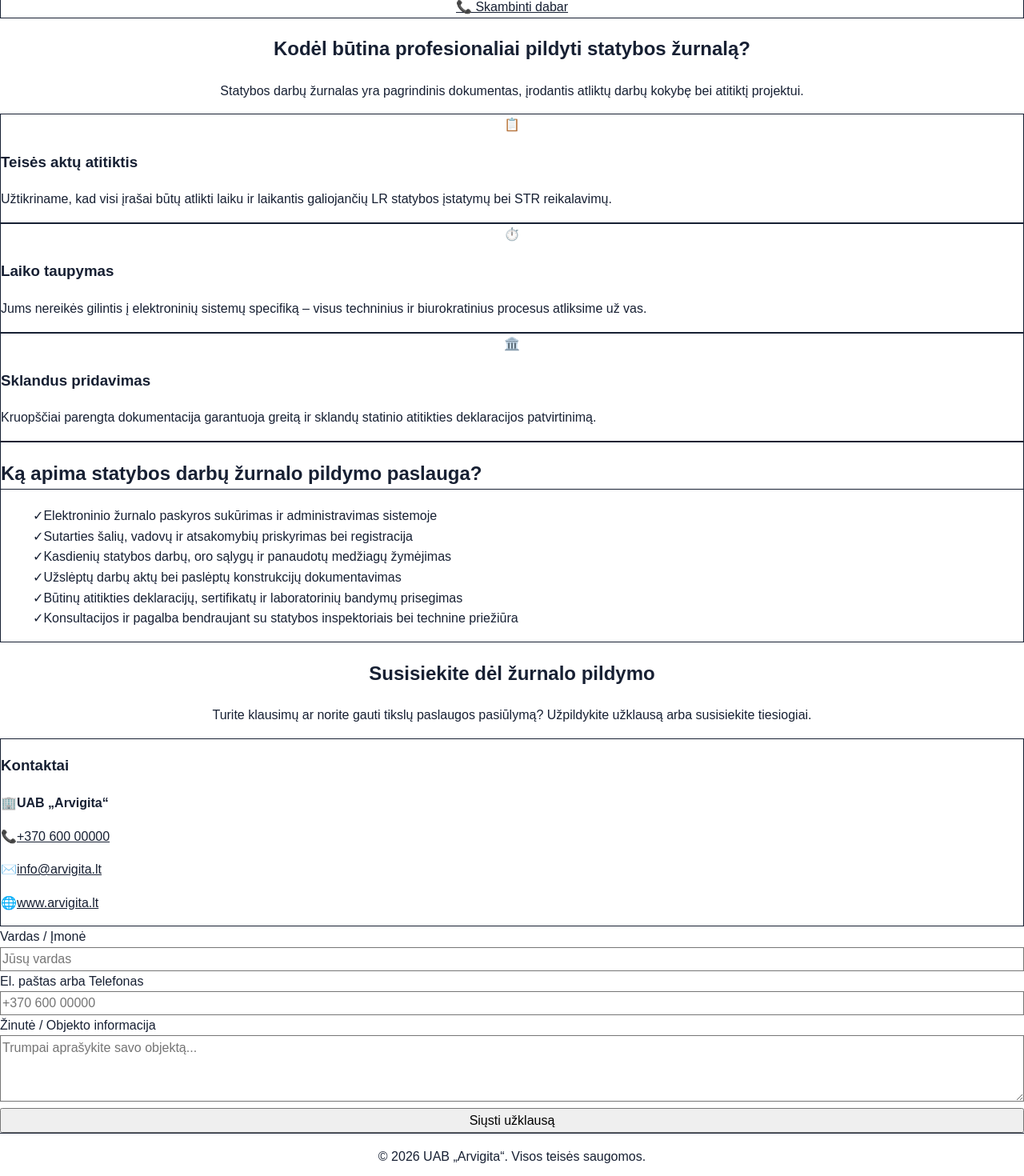
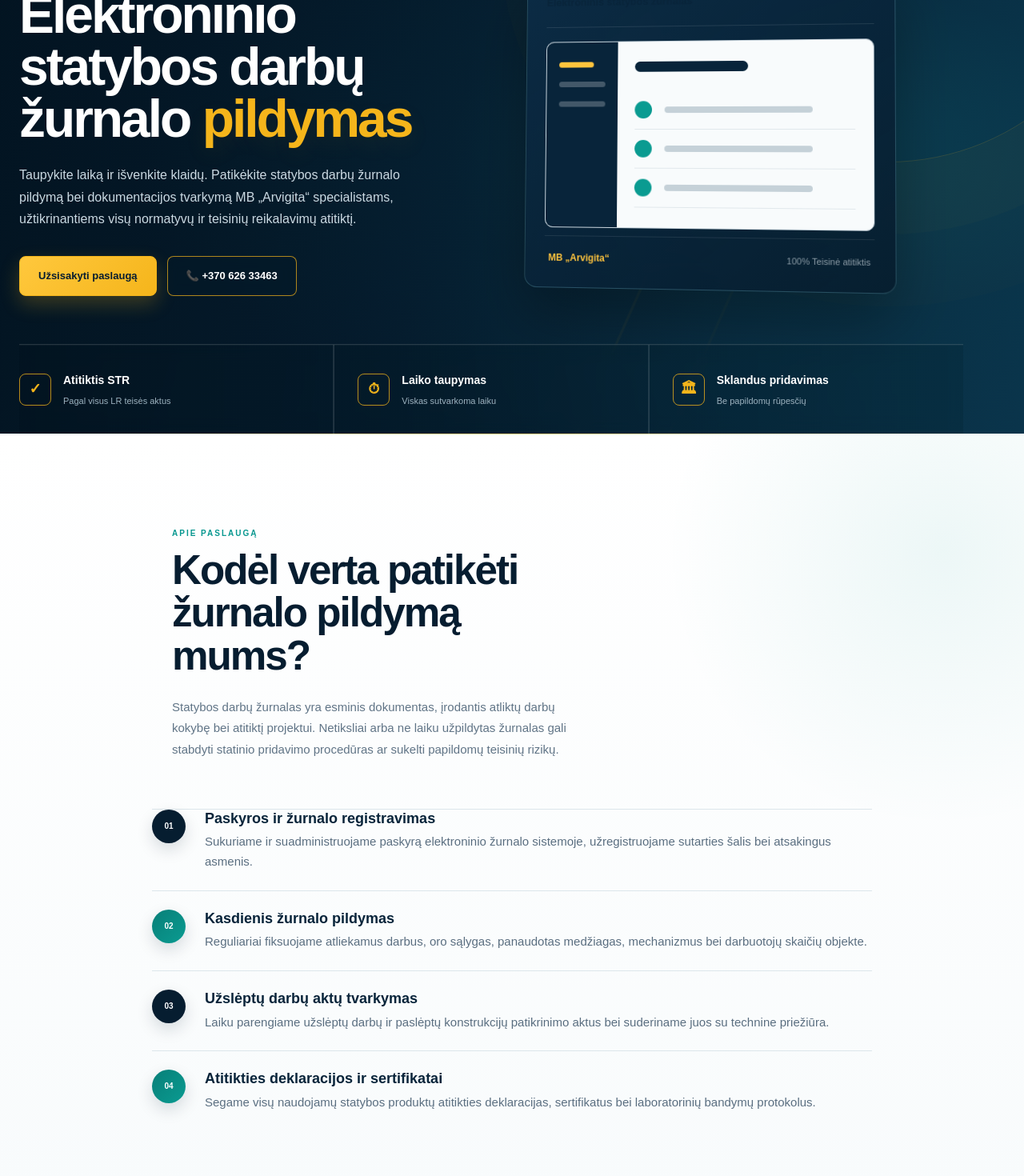
Before and after one commit to infoarvigita-cyber/arvigita, a Next.js app: page /statybos-darbu-zurnalo-pildymas in a window 1280 px wide. Shown: the part 180-1650 px from the top of the page at 80% size. Built offline with nearby package versions, Linux system fonts and the light colour scheme.

Commit message:
Naujas puslapis pritaikytas prie pagrindinio dizaino ir atnaujinti kontaktai

```diff
--- a/app/statybos-darbu-zurnalo-pildymas/page.tsx
+++ b/app/statybos-darbu-zurnalo-pildymas/page.tsx
@@ -3,7 +3,7 @@ import Link from 'next/link';
 import type { Metadata } from 'next';
 
 export const metadata: Metadata = {
-  title: 'Statybos darbų žurnalo pildymas | Arvigita',
+  title: 'Statybos darbų žurnalo pildymas | MB „Arvigita“',
   description: 'Profesionalus elektroninio statybos darbų žurnalo pildymas, tvarkymas ir konsultacijos. Užtikriname atitiktį LR teisės aktams bei sklandų statinio pridavimo procesą.',
   keywords: [
     'statybos darbu zurnalo pildymas',
@@ -16,180 +16,259 @@ export const metadata: Metadata = {
 
 export default function StatybosZurnaloPildymas() {
   return (
-    <div className="min-h-screen bg-slate-50 text-slate-900 font-sans">
-      {/* Viršutinis puslapio skydelis (Hero Section) */}
-      <section className="relative bg-gradient-to-r from-slate-900 via-blue-950 to-slate-900 text-white py-20 px-4 sm:px-6 lg:px-8">
-        <div className="max-w-5xl mx-mx-auto text-center">
-          <span className="inline-block px-4 py-1.5 mb-4 text-xs font-semibold tracking-wider text-blue-400 uppercase bg-blue-900/50 rounded-full border border-blue-700/50">
-            Profesionalios Statybos Paslaugos
+    <div className="public-site">
+      {/* HERO SECTION */}
+      <section className="hero-premium">
+        <div className="hero-overlay"></div>
+        <div className="container">
+          <div className="hero-premium-inner">
+            <div className="hero-main">
+              <span className="hero-eyebrow">
+                PROFESIONALIOS STATYBOS PASLAUGOS
               </span>
-          <h1 className="text-3xl sm:text-5xl font-extrabold tracking-tight mb-6 leading-tight">
-            Elektroninio statybos darbų žurnalo pildymas ir tvarkymas
+              <h1>
+                Elektroninio statybos darbų žurnalo <span>pildymas</span>
               </h1>
-          <p className="text-lg sm:text-xl text-slate-300 max-w-3xl mx-auto mb-8 leading-relaxed">
-            Taupykite laiką ir išvenkite klaidų. Patikėkite statybos darbų žurnalo pildymą patyrusiems specialistams, užtikrinantiems visų normatyvų bei teisinių reikalavimų atitiktį.
+              <p className="hero-lead">
+                Taupykite laiką ir išvenkite klaidų. Patikėkite statybos darbų žurnalo pildymą bei dokumentacijos tvarkymą MB „Arvigita“ specialistams, užtikrinantiems visų normatyvų ir teisinių reikalavimų atitiktį.
               </p>
-          <div className="flex flex-col sm:flex-row gap-4 justify-center">
-            <a
-              href="#kontaktai"
-              className="inline-flex items-center justify-center px-6 py-3.5 border border-transparent text-base font-medium rounded-lg text-white bg-blue-600 hover:bg-blue-700 transition duration-200 shadow-lg hover:shadow-xl"
-            >
-              Užsisakyti paslaugą / Konsultaciją
+              <div className="hero-actions">
+                <a href="#kontaktai" className="button button-gold">
+                  Užsisakyti paslaugą
                 </a>
-            <a
-              href="tel:+37060000000"
-              className="inline-flex items-center justify-center px-6 py-3.5 border border-slate-700 text-base font-medium rounded-lg text-slate-200 bg-slate-800/80 hover:bg-slate-800 hover:text-white transition duration-200"
-            >
-              📞 Skambinti dabar
+                <a href="tel:+37062633463" className="button button-hero-secondary">
+                  📞 +370 626 33463
                 </a>
+              </div>
+            </div>
+
+            {/* HERO VISUAL CARD */}
+            <div className="hero-visual">
+              <div className="hero-visual-card">
+                <div className="hero-visual-top">
+                  <span>Elektroninis statybos žurnalas</span>
+                </div>
+                <div className="hero-screen">
+                  <div className="hero-screen-sidebar">
+                    <span></span>
+                    <span></span>
+                    <span></span>
+                  </div>
+                  <div className="hero-screen-content">
+                    <div className="screen-title"></div>
+                    <div className="screen-row">
+                      <i></i>
+                      <b></b>
+                    </div>
+                    <div className="screen-row">
+                      <i></i>
+                      <b></b>
+                    </div>
+                    <div className="screen-row">
+                      <i></i>
+                      <b></b>
+                    </div>
+                  </div>
+                </div>
+                <div className="hero-visual-caption">
+                  <strong>MB „Arvigita“</strong>
+                  <span>100% Teisinė atitiktis</span>
+                </div>
+              </div>
+            </div>
+          </div>
+        </div>
+
+        {/* HERO BENEFITS STRIP */}
+        <div className="container">
+          <div className="hero-benefits">
+            <div className="hero-benefit">
+              <div className="benefit-icon">✓</div>
+              <div>
+                <strong>Atitiktis STR</strong>
+                <span>Pagal visus LR teisės aktus</span>
+              </div>
+            </div>
+            <div className="hero-benefit">
+              <div className="benefit-icon">⏱</div>
+              <div>
+                <strong>Laiko taupymas</strong>
+                <span>Viskas sutvarkoma laiku</span>
+              </div>
+            </div>
+            <div className="hero-benefit">
+              <div className="benefit-icon">🏛</div>
+              <div>
+                <strong>Sklandus pridavimas</strong>
+                <span>Be papildomų rūpesčių</span>
+              </div>
+            </div>
           </div>
         </div>
       </section>
 
-      {/* Pagrindinis turinys */}
-      <main className="max-w-5xl mx-auto px-4 sm:px-6 lg:px-8 py-16 space-y-16">
-        {/* KODĖL VERTA RINKTIS */}
-        <section>
-          <div className="text-center mb-12">
-            <h2 className="text-2xl sm:text-3xl font-bold text-slate-900">
-              Kodėl būtina profesionaliai pildyti statybos žurnalą?
-            </h2>
-            <p className="text-slate-600 mt-2 max-w-2xl mx-auto">
-              Statybos darbų žurnalas yra pagrindinis dokumentas, įrodantis atliktų darbų kokybę bei atitiktį projektui.
+      {/* MAIN CONTENT / PASLAUGOS INFROMAIJA */}
+      <section className="section edz-section">
+        <div className="container">
+          <div className="edz-copy" style={{ maxWidth: '850px', margin: '0 auto 60px' }}>
+            <span className="section-label">Apie paslaugą</span>
+            <h2>Kodėl verta patikėti žurnalo pildymą mums?</h2>
+            <p className="section-intro">
+              Statybos darbų žurnalas yra esminis dokumentas, įrodantis atliktų darbų kokybę bei atitiktį projektui. Netiksliai arba ne laiku užpildytas žurnalas gali stabdyti statinio pridavimo procedūras ar sukelti papildomų teisinių rizikų.
             </p>
           </div>
 
-          <div className="grid md:grid-cols-3 gap-8">
-            <div className="bg-white p-6 rounded-xl shadow-sm border border-slate-200">
-              <div className="w-12 h-12 bg-blue-100 text-blue-600 rounded-lg flex items-center justify-center text-2xl mb-4">
-                📋
-              </div>
-              <h3 className="text-xl font-semibold mb-2">Teisės aktų atitiktis</h3>
-              <p className="text-slate-600 text-sm leading-relaxed">
-                Užtikriname, kad visi įrašai būtų atlikti laiku ir laikantis galiojančių LR statybos įstatymų bei STR reikalavimų.
+          {/* KĄ APIMA PASLAUGA (FEATURE LIST) */}
+          <div className="feature-list-premium" style={{ maxWidth: '900px', margin: '0 auto' }}>
+            <div className="feature-item">
+              <div className="feature-number">01</div>
+              <div>
+                <h3 style={{ fontSize: '18px', fontWeight: '800', color: 'var(--ar-navy-900)', margin: '0 0 6px' }}>
+                  Paskyros ir žurnalo registravimas
+                </h3>
+                <p style={{ margin: 0, color: 'var(--ar-muted)', fontSize: '15px' }}>
+                  Sukuriame ir suadministruojame paskyrą elektroninio žurnalo sistemoje, užregistruojame sutarties šalis bei atsakingus asmenis.
                 </p>
               </div>
+            </div>
 
-            <div className="bg-white p-6 rounded-xl shadow-sm border border-slate-200">
-              <div className="w-12 h-12 bg-blue-100 text-blue-600 rounded-lg flex items-center justify-center text-2xl mb-4">
-                ⏱️
-              </div>
-              <h3 className="text-xl font-semibold mb-2">Laiko taupymas</h3>
-              <p className="text-slate-600 text-sm leading-relaxed">
-                Jums nereikės gilintis į elektroninių sistemų specifiką – visus techninius ir biurokratinius procesus atliksime už vas.
+            <div className="feature-item">
+              <div className="feature-number feature-number-teal">02</div>
+              <div>
+                <h3 style={{ fontSize: '18px', fontWeight: '800', color: 'var(--ar-navy-900)', margin: '0 0 6px' }}>
+                  Kasdienis žurnalo pildymas
+                </h3>
+                <p style={{ margin: 0, color: 'var(--ar-muted)', fontSize: '15px' }}>
+                  Reguliariai fiksuojame atliekamus darbus, oro sąlygas, panaudotas medžiagas, mechanizmus bei darbuotojų skaičių objekte.
                 </p>
               </div>
+            </div>
 
-            <div className="bg-white p-6 rounded-xl shadow-sm border border-slate-200">
-              <div className="w-12 h-12 bg-blue-100 text-blue-600 rounded-lg flex items-center justify-center text-2xl mb-4">
-                🏛️
+            <div className="feature-item">
+              <div className="feature-number">03</div>
+              <div>
+                <h3 style={{ fontSize: '18px', fontWeight: '800', color: 'var(--ar-navy-900)', margin: '0 0 6px' }}>
+                  Užslėptų darbų aktų tvarkymas
+                </h3>
+                <p style={{ margin: 0, color: 'var(--ar-muted)', fontSize: '15px' }}>
+                  Laiku parengiame užslėptų darbų ir paslėptų konstrukcijų patikrinimo aktus bei suderiname juos su technine priežiūra.
+                </p>
               </div>
-              <h3 className="text-xl font-semibold mb-2">Sklandus pridavimas</h3>
-              <p className="text-slate-600 text-sm leading-relaxed">
-                Kruopščiai parengta dokumentacija garantuoja greitą ir sklandų statinio atitikties deklaracijos patvirtinimą.
+            </div>
+
+            <div className="feature-item">
+              <div className="feature-number feature-number-teal">04</div>
+              <div>
+                <h3 style={{ fontSize: '18px', fontWeight: '800', color: 'var(--ar-navy-900)', margin: '0 0 6px' }}>
+                  Atitikties deklaracijos ir sertifikatai
+                </h3>
+                <p style={{ margin: 0, color: 'var(--ar-muted)', fontSize: '15px' }}>
+                  Segame visų naudojamų statybos produktų atitikties deklaracijas, sertifikatus bei laboratorinių bandymų protokolus.
                 </p>
+              </div>
+            </div>
           </div>
         </div>
       </section>
 
-        {/* PASLAUGŲ EIGA */}
-        <section className="bg-white p-8 sm:p-10 rounded-2xl shadow-sm border border-slate-200">
-          <h2 className="text-2xl font-bold mb-6 text-slate-900 border-b pb-4">
-            Ką apima statybos darbų žurnalo pildymo paslauga?
-          </h2>
-          <ul className="space-y-4">
-            {[
-              'Elektroninio žurnalo paskyros sukūrimas ir administravimas sistemoje',
-              'Sutarties šalių, vadovų ir atsakomybių priskyrimas bei registracija',
-              'Kasdienių statybos darbų, oro sąlygų ir panaudotų medžiagų žymėjimas',
-              'Užslėptų darbų aktų bei paslėptų konstrukcijų dokumentavimas',
-              'Būtinų atitikties deklaracijų, sertifikatų ir laboratorinių bandymų prisegimas',
-              'Konsultacijos ir pagalba bendraujant su statybos inspektoriais bei technine priežiūra'
-            ].map((item, index) => (
-              <li key={index} className="flex items-start gap-3">
-                <span className="text-blue-600 font-bold mt-1">✓</span>
-                <span className="text-slate-700 leading-relaxed">{item}</span>
-              </li>
-            ))}
-          </ul>
-        </section>
-
       {/* KONTAKTAI IR UŽKLAUSOS FORMA */}
-        <section id="kontaktai" className="bg-slate-900 text-white p-8 sm:p-12 rounded-2xl shadow-xl">
-          <div className="max-w-3xl mx-auto text-center mb-10">
-            <h2 className="text-2xl sm:text-3xl font-bold mb-4">
-              Susisiekite dėl žurnalo pildymo
-            </h2>
-            <p className="text-slate-300">
-              Turite klausimų ar norite gauti tikslų paslaugos pasiūlymą? Užpildykite užklausą arba susisiekite tiesiogiai.
+      <section id="kontaktai" className="section" style={{ background: 'var(--ar-navy-950)', color: '#ffffff' }}>
+        <div className="container">
+          <div style={{ textAlign: 'center', maxWidth: '700px', margin: '0 auto 50px' }}>
+            <span className="section-label section-label-gold">SUSISIEKITE</span>
+            <h2 style={{ color: '#ffffff' }}>Turite klausimų ar norite gauti pasiūlymą?</h2>
+            <p style={{ color: '#b9cad6', marginTop: '14px', fontSize: '16px' }}>
+              Užpildykite užklausą arba susisiekite tiesiogiai nurodytais kontaktais.
             </p>
           </div>
 
-          <div className="grid md:grid-cols-2 gap-8 items-start">
-            {/* Kontaktinė informacija */}
-            <div className="space-y-6 bg-slate-800/60 p-6 rounded-xl border border-slate-700">
-              <h3 className="text-xl font-semibold text-blue-400">Kontaktai</h3>
-              <div className="space-y-4 text-slate-300">
-                <p className="flex items-center gap-3">
-                  <span className="text-xl">🏢</span>
-                  <span><strong>UAB „Arvigita“</strong></span>
+          <div style={{ display: 'grid', gridTemplateColumns: 'repeat(auto-fit, minmax(300px, 1fr))', gap: '40px', alignItems: 'start' }}>
+            {/* KONTAKTŲ KORTELĖ */}
+            <div style={{
+              background: 'var(--ar-navy-900)',
+              padding: '36px',
+              borderRadius: '16px',
+              border: '1px solid rgba(255, 255, 255, 0.12)',
+              boxShadow: 'var(--ar-shadow)'
+            }}>
+              <h3 style={{ color: 'var(--ar-gold-450)', fontSize: '22px', fontWeight: '800', marginBottom: '24px' }}>
+                MB „Arvigita“
+              </h3>
+              <div style={{ display: 'flex', flexDirection: 'column', gap: '18px', fontSize: '16px', color: '#d6e3ec' }}>
+                <p style={{ margin: 0, display: 'flex', alignItems: 'center', gap: '12px' }}>
+                  <span style={{ color: 'var(--ar-gold-450)', fontSize: '20px' }}>📞</span>
+                  <a href="tel:+37062633463" style={{ color: '#ffffff', textDecoration: 'none', fontWeight: '700' }}>
+                    +370 626 33463
+                  </a>
                 </p>
-                <p className="flex items-center gap-3">
-                  <span className="text-xl">📞</span>
-                  <span><a href="tel:+37060000000" className="hover:text-white transition">+370 600 00000</a></span>
+                <p style={{ margin: 0, display: 'flex', alignItems: 'center', gap: '12px' }}>
+                  <span style={{ color: 'var(--ar-gold-450)', fontSize: '20px' }}>✉️</span>
+                  <a href="mailto:info.arvigita@gmail.com" style={{ color: '#ffffff', textDecoration: 'none', fontWeight: '700' }}>
+                    info.arvigita@gmail.com
+                  </a>
                 </p>
-                <p className="flex items-center gap-3">
-                  <span className="text-xl">✉️</span>
-                  <span><a href="mailto:info@arvigita.lt" className="hover:text-white transition">info@arvigita.lt</a></span>
-                </p>
-                <p className="flex items-center gap-3">
-                  <span className="text-xl">🌐</span>
-                  <span><Link href="/" className="hover:text-white transition">www.arvigita.lt</Link></span>
+                <p style={{ margin: 0, display: 'flex', alignItems: 'center', gap: '12px' }}>
+                  <span style={{ color: 'var(--ar-gold-450)', fontSize: '20px' }}>🌐</span>
+                  <Link href="/" style={{ color: '#ffffff', textDecoration: 'none', fontWeight: '700' }}>
+                    www.arvigita.lt
+                  </Link>
                 </p>
               </div>
             </div>
 
-            {/* Greita užklausa */}
-            <form className="space-y-4">
-              <div>
-                <label className="block text-sm font-medium text-slate-300 mb-1">Vardas / Įmonė</label>
+            {/* FORMA */}
+            <form style={{
+              background: '#ffffff',
+              padding: '36px',
+              borderRadius: '16px',
+              color: 'var(--ar-text)',
+              boxShadow: 'var(--ar-shadow)'
+            }}>
+              <div className="form-group" style={{ marginBottom: '16px' }}>
+                <label style={{ display: 'block', fontWeight: '700', marginBottom: '6px', fontSize: '14px' }}>
+                  Vardas / Įmonė
+                </label>
                 <input
                   type="text"
-                  placeholder="Jūsų vardas"
-                  className="w-full px-4 py-2.5 rounded-lg bg-slate-800 border border-slate-700 text-white placeholder-slate-500 focus:outline-none focus:border-blue-500"
+                  placeholder="Jūsų vardas arba įmonė"
+                  style={{ width: '100%', padding: '12px', borderRadius: '8px', border: '1px solid #cbd5e1', outline: 'none' }}
                 />
               </div>
-              <div>
-                <label className="block text-sm font-medium text-slate-300 mb-1">El. paštas arba Telefonas</label>
+
+              <div className="form-group" style={{ marginBottom: '16px' }}>
+                <label style={{ display: 'block', fontWeight: '700', marginBottom: '6px', fontSize: '14px' }}>
+                  Telefonas arba el. paštas
+                </label>
                 <input
                   type="text"
-                  placeholder="+370 600 00000"
-                  className="w-full px-4 py-2.5 rounded-lg bg-slate-800 border border-slate-700 text-white placeholder-slate-500 focus:outline-none focus:border-blue-500"
+                  placeholder="+370 626 33463"
+                  style={{ width: '100%', padding: '12px', borderRadius: '8px', border: '1px solid #cbd5e1', outline: 'none' }}
                 />
               </div>
-              <div>
-                <label className="block text-sm font-medium text-slate-300 mb-1">Žinutė / Objekto informacija</label>
+
+              <div className="form-group" style={{ marginBottom: '20px' }}>
+                <label style={{ display: 'block', fontWeight: '700', marginBottom: '6px', fontSize: '14px' }}>
+                  Pastabos / Objekto informacija
+                </label>
                 <textarea
                   rows={3}
-                  placeholder="Trumpai aprašykite savo objektą..."
-                  className="w-full px-4 py-2.5 rounded-lg bg-slate-800 border border-slate-700 text-white placeholder-slate-500 focus:outline-none focus:border-blue-500"
+                  placeholder="Trumpai aprašykite objektą..."
+                  style={{ width: '100%', padding: '12px', borderRadius: '8px', border: '1px solid #cbd5e1', outline: 'none', resize: 'vertical' }}
                 ></textarea>
               </div>
-              <button
-                type="button"
-                className="w-full py-3 px-6 bg-blue-600 hover:bg-blue-700 text-white font-medium rounded-lg transition duration-200 shadow-md"
-              >
+
+              <button type="button" className="button button-gold" style={{ width: '100%' }}>
                 Siųsti užklausą
               </button>
             </form>
           </div>
+        </div>
       </section>
-      </main>
 
-      {/* Puslapio apčia (Footer) */}
-      <footer className="bg-white border-t border-slate-200 py-8 text-center text-sm text-slate-500">
-        <div className="max-w-5xl mx-auto px-4">
-          <p>© {new Date().getFullYear()} UAB „Arvigita“. Visos teisės saugomos.</p>
+      {/* FOOTER */}
+      <footer style={{ background: 'var(--ar-navy-900)', borderTop: '1px solid rgba(255, 255, 255, 0.1)', padding: '24px 0', textAlign: 'center', color: '#b9cad6', fontSize: '14px' }}>
+        <div className="container">
+          <p style={{ margin: 0 }}>© {new Date().getFullYear()} MB „Arvigita“. Visos teisės saugomos.</p>
         </div>
       </footer>
     </div>
```
Lines whose indentation alone changed are shown as unchanged.
